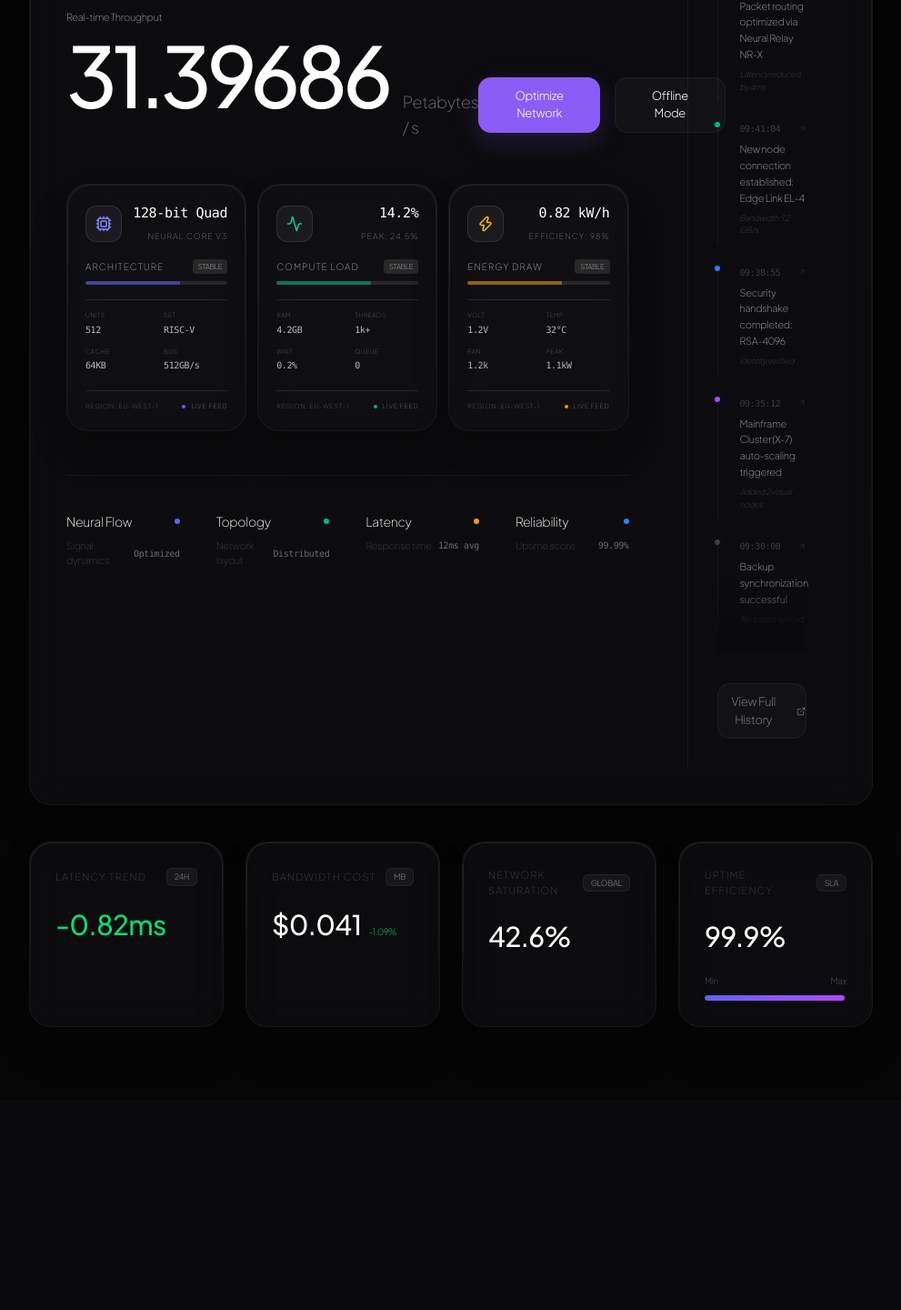
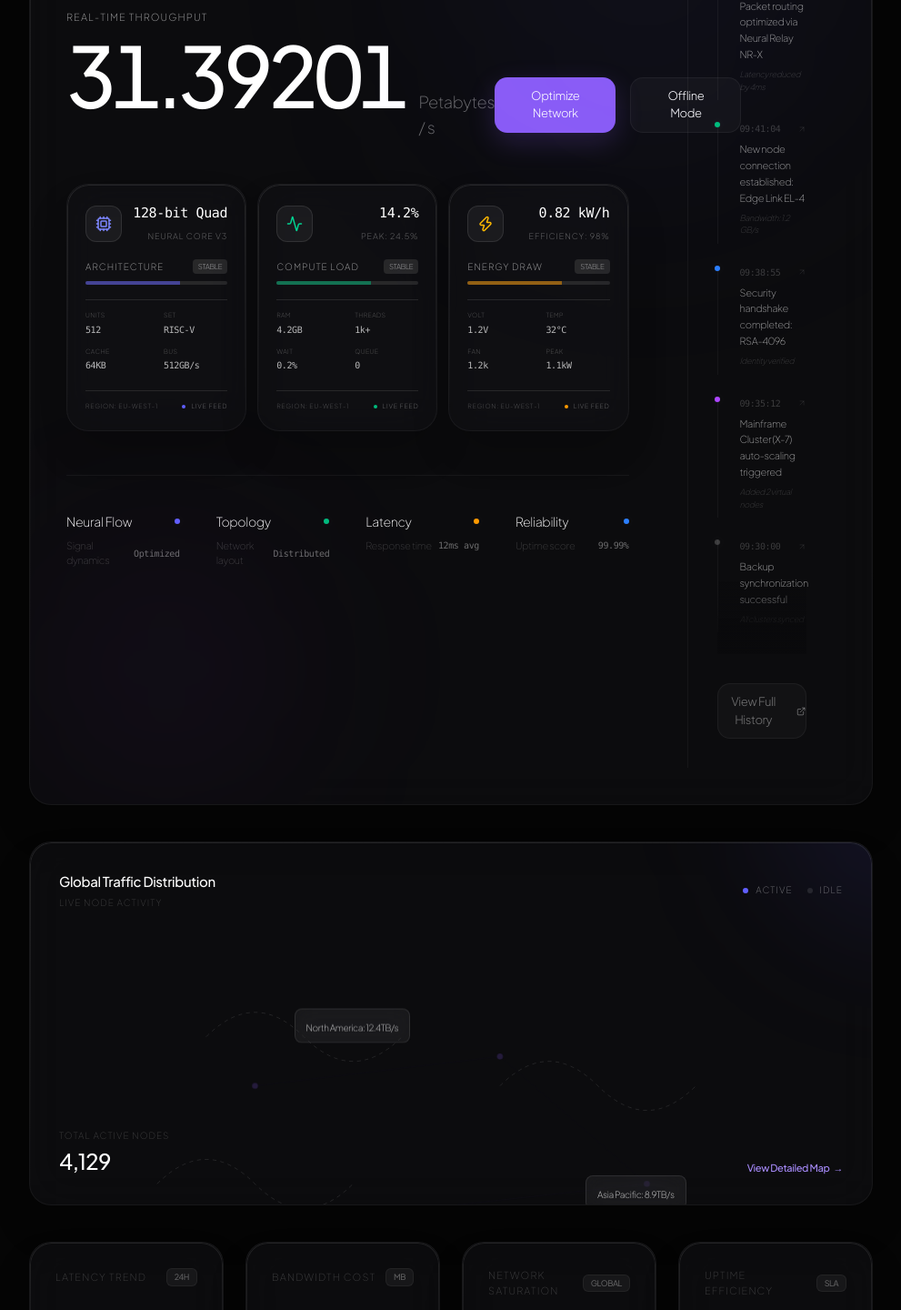
Before and after one commit to sebastianvasquezechavarria1234/nexus, a Next.js app: page / in a window 1280 px wide. Shown: the part 878-2318 px from the top of the page at 91% size, without its empty margins (272-1263 px from the left). Before the commit the page ends 2087 px from the top, so only its background shows below. Built offline with nearby package versions, Linux system fonts and the light colour scheme.

Commit message:
feat: add network map, dynamic throughput, and optimize components

```diff
--- a/src/app/globals.css
+++ b/src/app/globals.css
@@ -61,6 +61,24 @@ p, span, label, small, .text-xs, input::placeholder {
   100% { transform: translateY(0px); }
 }
 
+@keyframes slide-in {
+  from { opacity: 0; transform: translateX(-10px); }
+  to { opacity: 1; transform: translateX(0); }
+}
+
+@keyframes bounce-slow {
+  0%, 100% { transform: translateY(0); }
+  50% { transform: translateY(-10px); }
+}
+
 .animate-float {
   animation: float 3s ease-in-out infinite;
 }
+
+.animate-slide-in {
+  animation: slide-in 0.5s ease-out forwards;
+}
+
+.animate-bounce-slow {
+  animation: bounce-slow 5s ease-in-out infinite;
+}
--- a/src/app/page.tsx
+++ b/src/app/page.tsx
@@ -1,8 +1,9 @@
 'use client';
 
-import React from 'react';
+import React, { useState, useEffect } from 'react';
 import DashboardLayout from '@/components/layout/DashboardLayout';
 import AssetCard from '@/components/dashboard/AssetCard';
+import NetworkMap from '@/components/dashboard/NetworkMap';
 import {
   AreaChart,
   Area,
@@ -10,16 +11,13 @@ import {
 } from 'recharts';
 import {
   Clock,
-  Wallet,
   RotateCcw,
   Maximize2,
   Filter,
   ChevronDown,
-  PlayCircle,
   ArrowUpRight,
   Share2,
   Lock,
-  Pause,
   ExternalLink,
   Cpu,
   Activity,
@@ -32,6 +30,26 @@ const chartData = [
 ];
 
 export default function Dashboard() {
+  const [throughput, setThroughput] = useState(31.39686);
+  const [logs] = useState([
+    { time: '09:42:11', event: 'Packet routing optimized via Neural Relay NR-X', detail: 'Latency reduced by 4ms', color: 'bg-indigo-500' },
+    { time: '09:41:04', event: 'New node connection established: Edge Link EL-4', detail: 'Bandwidth: 1.2 GB/s', color: 'bg-emerald-500' },
+    { time: '09:38:55', event: 'Security handshake completed: RSA-4096', detail: 'Identity verified', color: 'bg-blue-500' },
+    { time: '09:35:12', event: 'Mainframe Cluster (X-7) auto-scaling triggered', detail: 'Added 2 virtual nodes', color: 'bg-purple-500' },
+    { time: '09:30:00', event: 'Backup synchronization successful', detail: 'All clusters synced', color: 'bg-white/20' },
+  ]);
+
+  useEffect(() => {
+    const interval = setInterval(() => {
+      setThroughput(prev => {
+        const change = (Math.random() - 0.5) * 0.001;
+        return prev + change;
+      });
+    }, 100);
+
+    return () => clearInterval(interval);
+  }, []);
+
   return (
     <DashboardLayout>
       <div className="max-w-[1600px] mx-auto space-y-10 animate-fade-in px-4 pb-12">
@@ -102,6 +120,10 @@ export default function Dashboard() {
 
         {/* Active Staking Detail Section */}
         <div className="glass p-10 relative overflow-hidden -mt-6">
+          {/* Subtle background effects */}
+          <div className="absolute top-0 right-0 w-[500px] h-[500px] bg-indigo-500/5 rounded-full blur-[120px] pointer-events-none"></div>
+          <div className="absolute bottom-0 left-0 w-[300px] h-[300px] bg-purple-500/5 rounded-full blur-[100px] pointer-events-none"></div>
+
           <div className="flex items-center justify-between mb-12">
             <h3 className="text-[12px] font-medium text-white/20 uppercase tracking-[0.2em]">Active Core Infrastructure</h3>
             <div className="flex items-center gap-6 text-white/20">
@@ -163,9 +185,11 @@ export default function Dashboard() {
               <div className="space-y-12">
                 <div className="flex items-end justify-between">
                   <div className="space-y-2">
-                    <p className="text-[11px] text-white/60 font-medium">Real-time Throughput</p>
+                    <p className="text-[11px] text-white/60 font-medium uppercase tracking-widest">Real-time Throughput</p>
                     <div className="flex items-baseline gap-4">
-                      <h1 className="text-[92px] font-medium tracking-[-0.06em] leading-none text-white">31.39686</h1>
+                      <h1 className="text-[92px] font-medium tracking-[-0.06em] leading-none text-white transition-all duration-75 tabular-nums">
+                        {throughput.toFixed(5)}
+                      </h1>
                       <span className="text-lg font-medium text-white/40">Petabytes / s</span>
                     </div>
                   </div>
@@ -281,14 +305,8 @@ export default function Dashboard() {
                 </div>
 
                 <div className="flex-1 space-y-6 overflow-visible relative">
-                  {[
-                    { time: '09:42:11', event: 'Packet routing optimized via Neural Relay NR-X', detail: 'Latency reduced by 4ms', color: 'bg-indigo-500' },
-                    { time: '09:41:04', event: 'New node connection established: Edge Link EL-4', detail: 'Bandwidth: 1.2 GB/s', color: 'bg-emerald-500' },
-                    { time: '09:38:55', event: 'Security handshake completed: RSA-4096', detail: 'Identity verified', color: 'bg-blue-500' },
-                    { time: '09:35:12', event: 'Mainframe Cluster (X-7) auto-scaling triggered', detail: 'Added 2 virtual nodes', color: 'bg-purple-500' },
-                    { time: '09:30:00', event: 'Backup synchronization successful', detail: 'All clusters synced', color: 'bg-white/20' },
-                  ].map((log, i) => (
-                    <div key={i} className="relative pl-6 pb-2 border-l border-white/5 group last:pb-0">
+                  {logs.map((log, i) => (
+                    <div key={i} className="relative pl-6 pb-2 border-l border-white/5 group last:pb-0 animate-slide-in">
                       <div className={`absolute left-[-3.5px] top-0 w-1.5 h-1.5 rounded-full ${log.color} shadow-[0_0_8px_rgba(255,255,255,0.1)] group-hover:scale-125 transition-transform`}></div>
                       <div className="flex flex-col gap-1.5">
                         <div className="flex items-center justify-between">
@@ -313,6 +331,9 @@ export default function Dashboard() {
             </div>
           </div>
         </div>
+
+        {/* Network Map Section */}
+        <NetworkMap />
 
         {/* Bottom Metrics Grid */}
         <div className="grid grid-cols-2 md:grid-cols-4 gap-6">
--- /dev/null
+++ b/src/components/dashboard/NetworkMap.tsx
@@ -0,0 +1,73 @@
+'use client';
+
+import React from 'react';
+
+export default function NetworkMap() {
+  return (
+    <div className="glass p-8 relative overflow-hidden h-[400px] flex flex-col group">
+      <div className="flex justify-between items-center mb-8 relative z-10">
+        <div>
+          <h3 className="text-[15px] font-medium tracking-tight">Global Traffic Distribution</h3>
+          <p className="text-[10px] text-white/20 font-medium uppercase tracking-widest mt-1">Live Node Activity</p>
+        </div>
+        <div className="flex gap-4">
+          <div className="flex items-center gap-2">
+            <div className="w-1.5 h-1.5 rounded-full bg-indigo-500"></div>
+            <span className="text-[10px] text-white/40 font-medium uppercase tracking-widest">Active</span>
+          </div>
+          <div className="flex items-center gap-2">
+            <div className="w-1.5 h-1.5 rounded-full bg-white/10"></div>
+            <span className="text-[10px] text-white/40 font-medium uppercase tracking-widest">Idle</span>
+          </div>
+        </div>
+      </div>
+
+      <div className="flex-1 relative">
+        {/* Simplified Map SVG */}
+        <svg viewBox="0 0 800 400" className="w-full h-full opacity-20 transition-opacity group-hover:opacity-30 duration-700">
+          <path
+            d="M150,100 Q200,50 250,100 T350,100 M450,150 Q500,100 550,150 T650,150 M100,250 Q150,200 200,250 T300,250 M400,300 Q450,250 500,300 T600,300"
+            stroke="white"
+            fill="none"
+            strokeWidth="0.5"
+            strokeDasharray="4 4"
+          />
+          {/* Nodes */}
+          <circle cx="200" cy="150" r="3" fill="#8b5cf6" className="animate-pulse">
+             <animate attributeName="r" values="3;5;3" dur="2s" repeatCount="indefinite" />
+          </circle>
+          <circle cx="450" cy="120" r="3" fill="#8b5cf6" className="animate-pulse" />
+          <circle cx="600" cy="250" r="3" fill="#8b5cf6" className="animate-pulse" />
+          <circle cx="150" cy="300" r="3" fill="#8b5cf6" className="animate-pulse" />
+
+          {/* Connecting Lines */}
+          <line x1="200" y1="150" x2="450" y2="120" stroke="#8b5cf6" strokeWidth="0.5" strokeOpacity="0.3" className="animate-pulse" />
+          <line x1="450" y1="120" x2="600" y2="250" stroke="#8b5cf6" strokeWidth="0.5" strokeOpacity="0.3" />
+          <line x1="600" y1="250" x2="150" y2="300" stroke="#8b5cf6" strokeWidth="0.5" strokeOpacity="0.3" />
+        </svg>
+
+        {/* Floating Stat Tooltips */}
+        <div className="absolute top-[20%] left-[30%] bg-white/5 border border-white/10 backdrop-blur-md px-3 py-1.5 rounded-lg animate-bounce duration-3000">
+          <span className="text-[10px] font-bold text-white/80">North America: 12.4TB/s</span>
+        </div>
+        <div className="absolute bottom-[30%] right-[20%] bg-white/5 border border-white/10 backdrop-blur-md px-3 py-1.5 rounded-lg animate-bounce-slow">
+          <span className="text-[10px] font-bold text-white/80">Asia Pacific: 8.9TB/s</span>
+        </div>
+      </div>
+
+      <div className="absolute bottom-0 left-0 w-full p-8 flex justify-between items-end">
+        <div className="space-y-1">
+          <p className="text-[10px] text-white/20 font-bold uppercase tracking-widest">Total Active Nodes</p>
+          <h4 className="text-2xl font-medium tracking-tight">4,129</h4>
+        </div>
+        <button className="text-[11px] font-medium text-[#a78bfa] hover:text-white transition-colors flex items-center gap-1 group/btn">
+          View Detailed Map
+          <span className="group-hover/btn:translate-x-1 transition-transform">→</span>
+        </button>
+      </div>
+
+      {/* Decorative Blobs */}
+      <div className="absolute -top-[50%] -right-[20%] w-[300px] h-[300px] bg-indigo-500/10 rounded-full blur-[80px]"></div>
+    </div>
+  );
+}
--- a/src/components/layout/Sidebar.tsx
+++ b/src/components/layout/Sidebar.tsx
@@ -1,7 +1,6 @@
 'use client';
 
 import React from 'react';
-import { motion } from 'framer-motion';
 import {
   LayoutDashboard,
   Server,
--- a/src/components/layout/TopBar.tsx
+++ b/src/components/layout/TopBar.tsx
@@ -1,6 +1,7 @@
 'use client';
 
 import React from 'react';
+import Image from 'next/image';
 import { Search, Bell, Settings, ChevronDown, Plus } from 'lucide-react';
 
 export default function TopBar() {
@@ -10,8 +11,8 @@ export default function TopBar() {
         <div className="flex items-center gap-4">
           <div className="w-10 h-10 rounded-full bg-gradient-to-br from-indigo-500 to-purple-600 p-0.5">
             <div className="w-full h-full rounded-full bg-[#0a0a0c] flex items-center justify-center">
-              <div className="w-8 h-8 rounded-full bg-white/10 overflow-hidden">
-                <img src="/avatar.png" alt="User" className="w-full h-full object-cover" />
+              <div className="w-8 h-8 rounded-full bg-white/10 overflow-hidden relative">
+                <Image src="/avatar.png" alt="User" fill className="object-cover" />
               </div>
             </div>
           </div>
```
